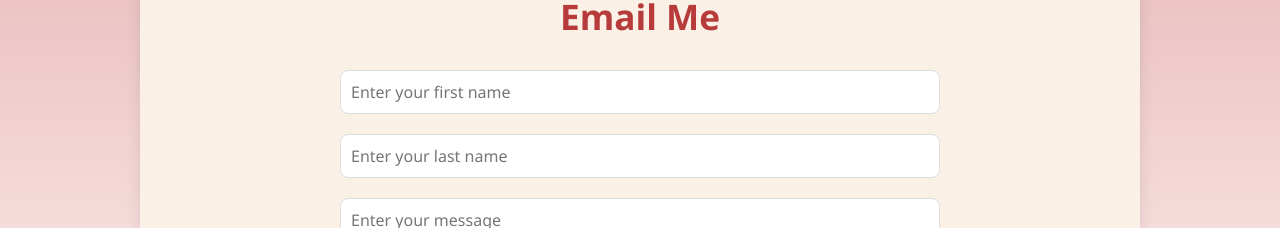
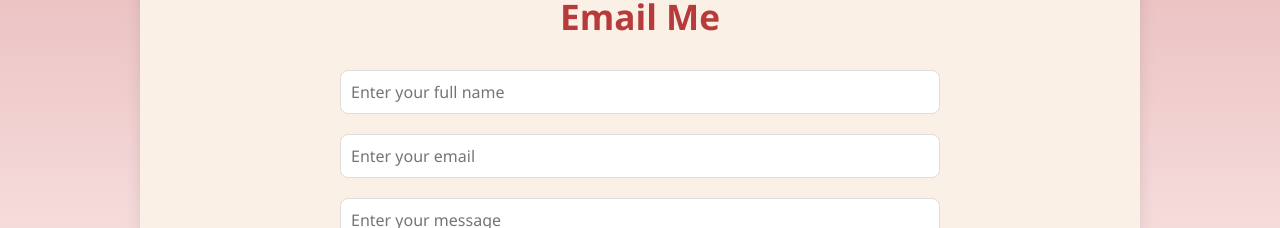
Before and after one commit to e2sun/Personal_Website, a React (Vite) app: page / in a window 1280 px wide. Both pictures are taken after a click on the link "Contact Me". Shown: the part 373-601 px from the top of the page. Built offline with nearby package versions, Linux system fonts and the light colour scheme.

Commit message:
fix contact

```diff
--- a/src/Components/Contact.jsx
+++ b/src/Components/Contact.jsx
@@ -46,8 +46,8 @@ function Contact() {
                 </div>
             </div>
             <form id="contact_form" ref={form} onSubmit={sendEmail}>
-                <input name="first_name" type="text" placeholder="Enter your first name" required />
-                <input name="last_name" type="text" placeholder="Enter your last name" required />
+                <input name="first_name" type="text" placeholder="Enter your full name" required />
+                <input name="last_name" type="text" placeholder="Enter your email" required />
                 <textarea name="message" placeholder="Enter your message" required />
                 <button id="submit" type="submit">Submit</button>
             </form>
```
